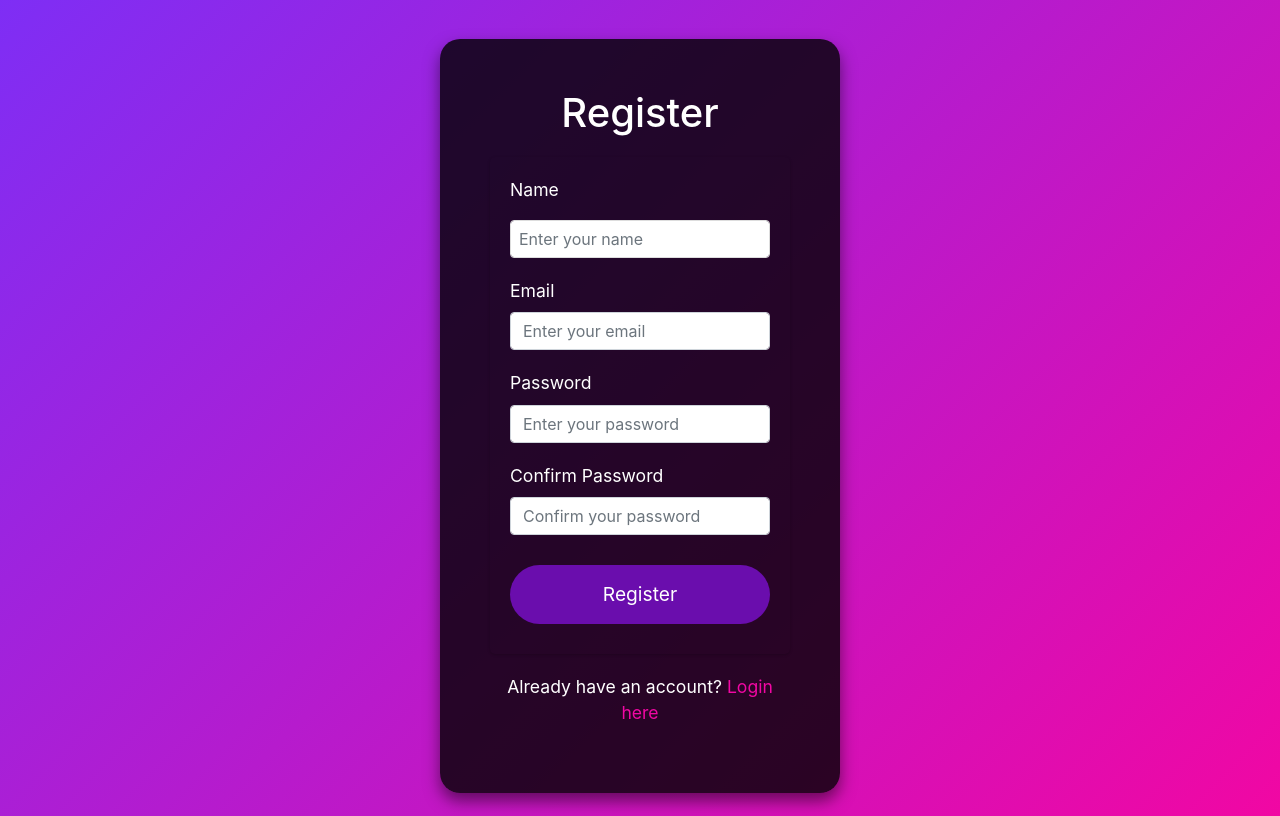
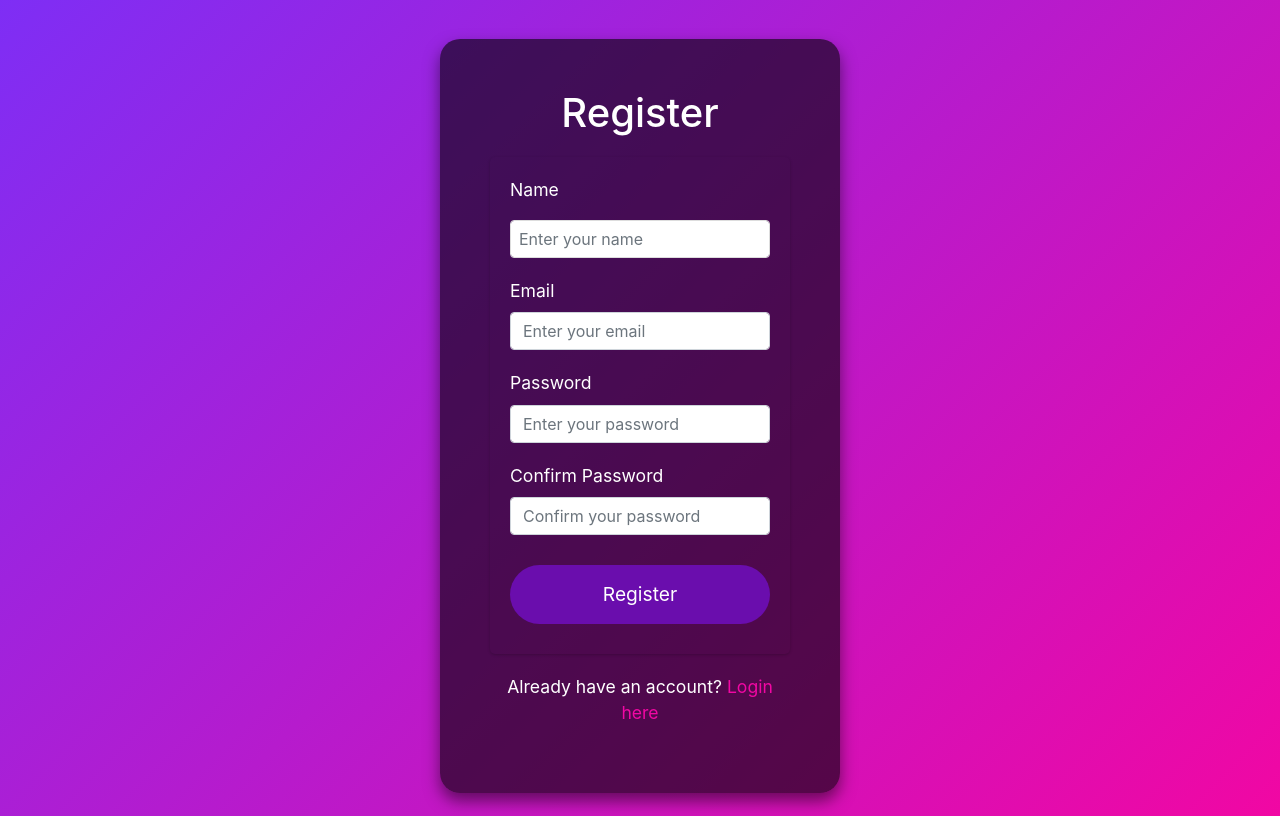
Before and after one commit to itzreiii/midExam-lecWebProg, a PHP site: page /auth/register.php in a window 1280 px wide. Shown: the part 56-872 px from the top of the page. Run offline with PHP 8.4, Linux system fonts and the light colour scheme.

Commit message:
updt login regis

```diff
--- a/lec/auth/login.php
+++ b/lec/auth/login.php
@@ -120,7 +120,7 @@ include '../includes/header.php';
             margin-bottom: 8px;
         }
 
-        .form-control {
+        /* .form-control {
             background-color: rgba(255, 255, 255, 0.1);
             border: 1px solid;
             padding: 12px 20px;
@@ -131,7 +131,7 @@ include '../includes/header.php';
         .form-control:focus {
             background-color: rgba(255, 255, 255, 0.2);
             box-shadow: 0 0 0 0.2rem rgba(106, 13, 173, 0.25);
-        }
+        } */
 
 
         .btn-custom {
--- a/lec/auth/register.php
+++ b/lec/auth/register.php
@@ -102,13 +102,14 @@ include '../includes/header.php';
 
 .main-container {
     text-align: center;
-    background-color: rgba(0, 0, 0, 0.8);
+    background-color: rgba(0, 0, 0, 0.6);
     padding: 50px;
     border-radius: 20px;
     box-shadow: 0 8px 16px rgba(0, 0, 0, 0.5);
     width: 100%;
     max-width: 400px;
     margin: auto;
+    padding-bottom: 50px;
 }
 
 h2 {
--- a/lec/includes/header.php
+++ b/lec/includes/header.php
@@ -26,7 +26,7 @@ include_once 'functions.php';
 <body>
 <nav class="navbar navbar-expand-lg navbar-dark fixed-top" style="background-color:#6028a7;">
     <div class="container">
-        <a class="navbar-brand p-0" href="register-event.php">
+        <a class="navbar-brand p-0">
             <img src="../assets/images/logo.png" alt="Logo" class="img-fluid" style="max-height: 40px;">
         </a>
         <button class="navbar-toggler" type="button" data-bs-toggle="collapse" data-bs-target="#navbarNav" aria-controls="navbarNav" aria-expanded="false" aria-label="Toggle navigation">
```
